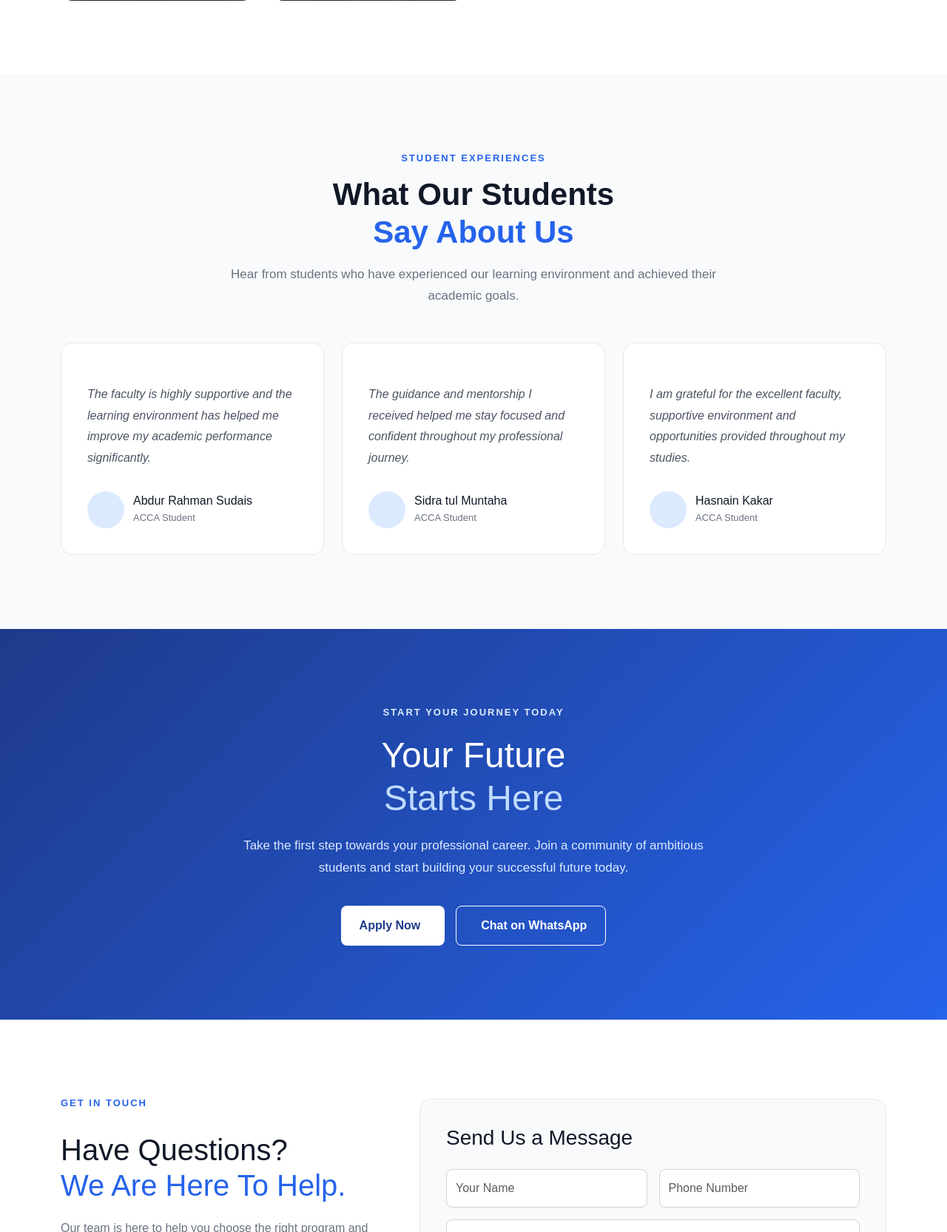
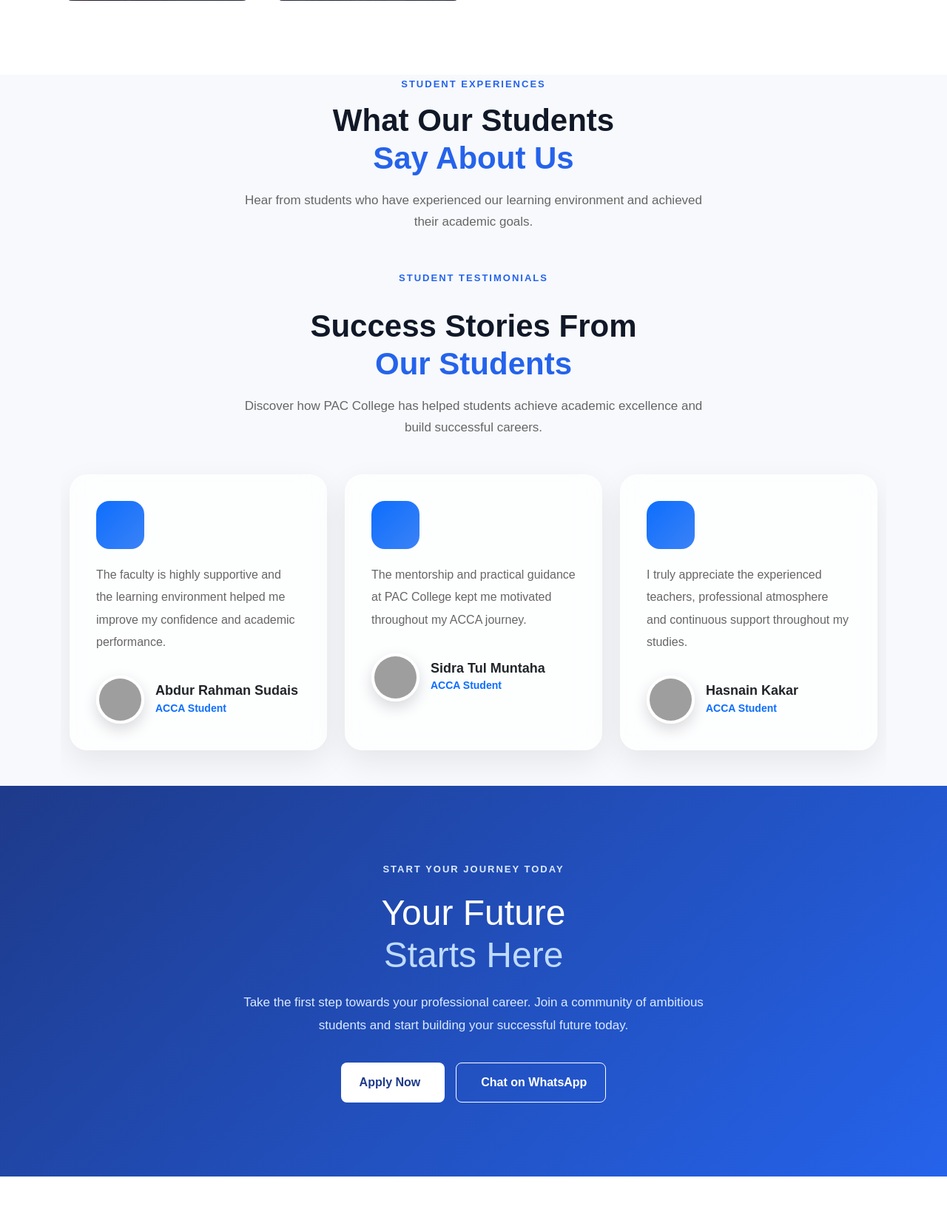
Before and after one commit to shahrukh031697-hue/Leads_Center, a Django app: page /home/ in a window 1280 px wide. Shown: the part 4835-6500 px from the top of the page at 74% size. Run offline with Django 5.2, Linux system fonts and the light colour scheme; the visitor is signed in with stand-in values (Sample User, id 1); grey boxes are pictures that could not be loaded.

Commit message:
testimonialadded

```diff
--- a/accounts/static/css/testimonials.css
+++ b/accounts/static/css/testimonials.css
@@ -1,122 +1,80 @@
-/* =========================
-   TESTIMONIALS SECTION
-========================= */
-
-.testimonials-section {
-
-    padding: 100px 0;
-
-    background: #f8fafc;
-
+.testimonials-section{
+    background:#f7f9fc;
+    position:relative;
+    overflow:hidden;
 }
 
-
-.testimonial-card {
-
-    height: 100%;
-
-    padding: 35px;
-
-    background: white;
-
-    border-radius: 16px;
-
-    border: 1px solid #e5e7eb;
-
-    transition: all 0.3s ease;
-
+.section-heading p{
+    max-width:650px;
+    margin:auto;
+    color:#666;
 }
 
-
-.testimonial-card:hover {
-
-    transform: translateY(-8px);
-
-    box-shadow: 0 15px 35px rgba(15, 23, 42, 0.1);
-
+.testimonial-card{
+    background:rgba(255,255,255,.75);
+    backdrop-filter:blur(18px);
+    border:1px solid rgba(255,255,255,.4);
+    border-radius:24px;
+    padding:35px;
+    position:relative;
+    transition:.4s;
+    height:100%;
+    box-shadow:0 15px 40px rgba(0,0,0,.08);
 }
 
-
-.quote-icon {
-
-    font-size: 42px;
-
-    color: #2563eb;
-
-    line-height: 1;
-
-    margin-bottom: 20px;
-
+.testimonial-card:hover{
+    transform:translateY(-12px);
+    box-shadow:0 25px 60px rgba(0,0,0,.15);
 }
 
-
-.testimonial-text {
-
-    color: #4b5563;
-
-    line-height: 1.8;
-
-    font-size: 16px;
-
-    font-style: italic;
-
-    margin-bottom: 30px;
-
+.quote-icon{
+    width:65px;
+    height:65px;
+    border-radius:18px;
+    background:linear-gradient(135deg,#0d6efd,#3b82f6);
+    color:#fff;
+    display:flex;
+    justify-content:center;
+    align-items:center;
+    font-size:30px;
+    margin-bottom:20px;
 }
 
-
-.student-info {
-
-    display: flex;
-
-    align-items: center;
-
-    gap: 12px;
-
+.stars{
+    color:#ffc107;
+    font-size:15px;
 }
 
-
-.student-avatar{
-
-    width: 50px;
-
-    height: 50px;
-
-    display: flex;
-
-    align-items: center;
-
-    justify-content: center;
-
-    border-radius: 50%;
-
-    background: #dbeafe;
-
-    color: #2563eb;
-
-    font-size: 20px;
-
-    font-weight: 700;
-    overflow: hidden;
+.testimonial-card p{
+    color:#666;
+    line-height:1.9;
+    margin-bottom:30px;
 }
 
-
-
-.student-info h5 {
-
-    margin: 0;
-
-    color: #111827;
-
-    font-size: 16px;
-
+.student-info{
+    display:flex;
+    align-items:center;
+    gap:15px;
+    margin-top:auto;
 }
 
+.student-info img{
+    width:65px;
+    height:65px;
+    border-radius:50%;
+    object-fit:cover;
+    border:4px solid #fff;
+    box-shadow:0 8px 20px rgba(0,0,0,.15);
+}
 
-.student-info span {
+.student-info h5{
+    margin:0;
+    font-size:18px;
+    font-weight:700;
+}
 
-    color: #6b7280;
-
-    font-size: 13px;
-
+.student-info span{
+    color:#0d6efd;
+    font-weight:600;
+    font-size:14px;
 }
--- a/accounts/templates/home.html
+++ b/accounts/templates/home.html
@@ -829,11 +829,33 @@ Home | Educational Institute
 
         <!-- Testimonials -->
 
-        <div class="row g-4 mt-4">
 
+<section class="testimonials-section py-5">
 
-            <!-- Testimonial 1 -->
+    <div class="container">
 
+        <!-- Heading -->
+        <div class="section-heading text-center mb-5">
+
+            <span class="section-tag">
+                STUDENT TESTIMONIALS
+            </span>
+
+            <h2 class="mt-3">
+                Success Stories From
+                <span>Our Students</span>
+            </h2>
+
+            <p class="mx-auto">
+                Discover how PAC College has helped students achieve academic
+                excellence and build successful careers.
+            </p>
+
+        </div>
+
+        <div class="row g-4">
+
+            <!-- Card -->
             <div class="col-lg-4 col-md-6">
 
                 <div class="testimonial-card">
@@ -842,31 +864,27 @@ Home | Educational Institute
                         <i class="bi bi-quote"></i>
                     </div>
 
-                    <p class="testimonial-text">
+                    <div class="stars mb-3">
+                        <i class="bi bi-star-fill"></i>
+                        <i class="bi bi-star-fill"></i>
+                        <i class="bi bi-star-fill"></i>
+                        <i class="bi bi-star-fill"></i>
+                        <i class="bi bi-star-fill"></i>
+                    </div>
 
-                        The faculty is highly supportive and the
-                        learning environment has helped me improve
-                        my academic performance significantly.
-
+                    <p>
+                        The faculty is highly supportive and the learning
+                        environment helped me improve my confidence and
+                        academic performance.
                     </p>
-
 
                     <div class="student-info">
 
-                        <div class="student-avatar">
-
-                        </div>
+                        <img src="images/std1.jpeg" alt="Student">
 
                         <div>
-
-                            <h5>
-                                Abdur Rahman Sudais
-                            </h5>
-
-                            <span>
-                                ACCA Student
-                            </span>
-
+                            <h5>Abdur Rahman Sudais</h5>
+                            <span>ACCA Student</span>
                         </div>
 
                     </div>
@@ -875,9 +893,7 @@ Home | Educational Institute
 
             </div>
 
-
-            <!-- Testimonial 2 -->
-
+            <!-- Card -->
             <div class="col-lg-4 col-md-6">
 
                 <div class="testimonial-card">
@@ -886,31 +902,26 @@ Home | Educational Institute
                         <i class="bi bi-quote"></i>
                     </div>
 
-                    <p class="testimonial-text">
+                    <div class="stars mb-3">
+                        <i class="bi bi-star-fill"></i>
+                        <i class="bi bi-star-fill"></i>
+                        <i class="bi bi-star-fill"></i>
+                        <i class="bi bi-star-fill"></i>
+                        <i class="bi bi-star-fill"></i>
+                    </div>
 
-                        The guidance and mentorship I received
-                        helped me stay focused and confident
-                        throughout my professional journey.
-
+                    <p>
+                        The mentorship and practical guidance at PAC College
+                        kept me motivated throughout my ACCA journey.
                     </p>
-
 
                     <div class="student-info">
 
-                        <div class="student-avatar">
-
-                        </div>
+                        <img src="images/std2.jpeg" alt="Student">
 
                         <div>
-
-                            <h5>
-                                Sidra tul Muntaha
-                            </h5>
-
-                            <span>
-                                ACCA Student
-                            </span>
-
+                            <h5>Sidra Tul Muntaha</h5>
+                            <span>ACCA Student</span>
                         </div>
 
                     </div>
@@ -919,9 +930,7 @@ Home | Educational Institute
 
             </div>
 
-
-            <!-- Testimonial 3 -->
-
+            <!-- Card -->
             <div class="col-lg-4 col-md-6">
 
                 <div class="testimonial-card">
@@ -930,32 +939,27 @@ Home | Educational Institute
                         <i class="bi bi-quote"></i>
                     </div>
 
-                    <p class="testimonial-text">
+                    <div class="stars mb-3">
+                        <i class="bi bi-star-fill"></i>
+                        <i class="bi bi-star-fill"></i>
+                        <i class="bi bi-star-fill"></i>
+                        <i class="bi bi-star-fill"></i>
+                        <i class="bi bi-star-fill"></i>
+                    </div>
 
-                        I am grateful for the excellent faculty,
-                        supportive environment and opportunities
-                        provided throughout my studies.
-
+                    <p>
+                        I truly appreciate the experienced teachers,
+                        professional atmosphere and continuous support
+                        throughout my studies.
                     </p>
-
 
                     <div class="student-info">
 
-                     <div class="student-avatar">
-</div>
+                        <img src="images/std3.jpeg" alt="Student">
 
                         <div>
-
-
-
-                            <h5>
-                               Hasnain Kakar
-                            </h5>
-
-                            <span>
-                                ACCA Student
-                            </span>
-
+                            <h5>Hasnain Kakar</h5>
+                            <span>ACCA Student</span>
                         </div>
 
                     </div>
@@ -965,6 +969,10 @@ Home | Educational Institute
             </div>
 
         </div>
+
+    </div>
+
+</section>
 
     </div>
 
```
